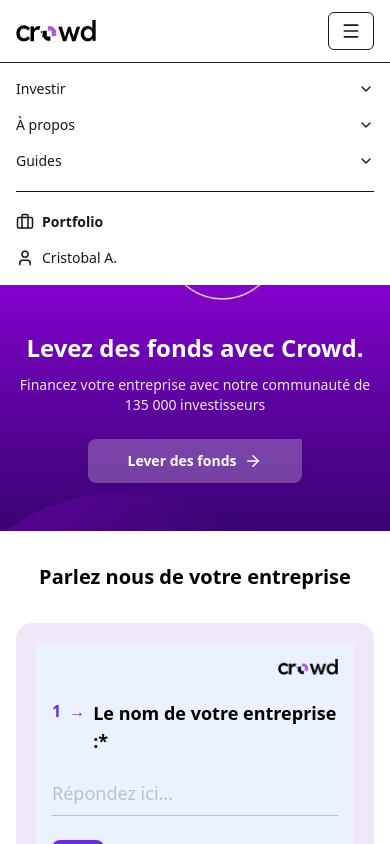
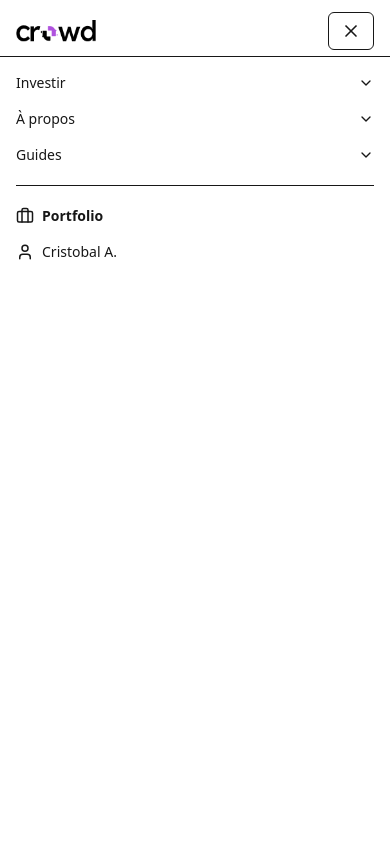
Before and after one commit to Okpeyemi/crowd, a Next.js app: page / in a window 390 px wide. Both pictures are taken after a click on the button 351 px from the left and 31 px from the top of the page. Shown: the top 844 px of the page. Built offline with nearby package versions, Linux system fonts and the light colour scheme.

Commit message:
feat: Add mobile menu animation and improve accessibility in Header component

```diff
--- a/src/app/globals.css
+++ b/src/app/globals.css
@@ -41,3 +41,15 @@
 .font-heading {
   font-family: var(--font-heading), var(--font-sans);
 }
+
+/* Mobile menu enter animation */
+@keyframes mobileMenuIn {
+  from {
+    opacity: 0;
+    transform: translateY(-12px);
+  }
+  to {
+    opacity: 1;
+    transform: translateY(0);
+  }
+}
--- a/src/components/Footer.tsx
+++ b/src/components/Footer.tsx
@@ -104,7 +104,7 @@
         <hr className="my-4 sm:my-6 border-white/20" />
 
         {/* Disclaimers */}
-        <div className="space-y-2 sm:space-y-3 text-[10px] sm:text-xs leading-relaxed text-[#6B7280]">
+        <div className="space-y-2 sm:space-y-3 text-[10px] max-lg:text-justify sm:text-xs leading-relaxed text-[#6B7280]">
           <p>
             Sowefund est un Prestataire de Services de Financement Participatif (PSFP) reconnu et immatriculé sous le numéro FP-2023-9 par l&apos;Autorité des Marchés Financiers (AMF).
             Nous vous rappelons que l&apos;investissement au capital de jeunes entreprises comporte des risques pouvant aller jusqu&apos;à la perte totale du capital investi, ainsi qu&apos;un risque d&apos;absence de liquidité à l&apos;issue de la période d&apos;investissement. Nous vous conseillons d&apos;inscrire vos investissements sur Sowefund dans une démarche de diversification de votre portefeuille afin de mitiger ces risques.
--- a/src/components/Header.tsx
+++ b/src/components/Header.tsx
@@ -2,11 +2,23 @@
 
 import Image from "next/image";
 import Link from "next/link";
-import { ChevronDown, Menu, User, Briefcase } from "lucide-react";
-import { useState } from "react";
+import { ChevronDown, Menu, X, User, Briefcase } from "lucide-react";
+import { useEffect, useState } from "react";
 
 export default function Header() {
   const [openMobile, setOpenMobile] = useState(false);
+
+  // Prevent body scroll when mobile menu is open
+  useEffect(() => {
+    if (openMobile) {
+      document.body.style.overflow = "hidden";
+    } else {
+      document.body.style.overflow = "";
+    }
+    return () => {
+      document.body.style.overflow = "";
+    };
+  }, [openMobile]);
 
   return (
     <header className="w-full border-b border-black/5 bg-background text-foreground">
@@ -147,15 +159,21 @@
         <button
           className="inline-flex items-center justify-center rounded-md border px-3 py-2 md:hidden"
           aria-label="Toggle menu"
+          aria-expanded={openMobile}
           onClick={() => setOpenMobile((v) => !v)}
         >
-          <Menu size={20} />
+          {openMobile ? <X size={20} /> : <Menu size={20} />}
         </button>
       </div>
 
       {/* Mobile nav */}
       {openMobile && (
-        <div className="border-t md:hidden animate-in slide-in-from-top-2 duration-200">
+        <div
+          className="fixed inset-x-0 top-[56px] h-[calc(100vh-56px)] md:hidden z-50 bg-background text-foreground border-t overflow-y-auto"
+          role="dialog"
+          aria-label="Menu"
+          style={{ animation: "mobileMenuIn 220ms ease-out both" }}
+        >
           <div className="mx-auto max-w-7xl px-4 py-4">
             <div className="grid gap-4">
               <details>
```
